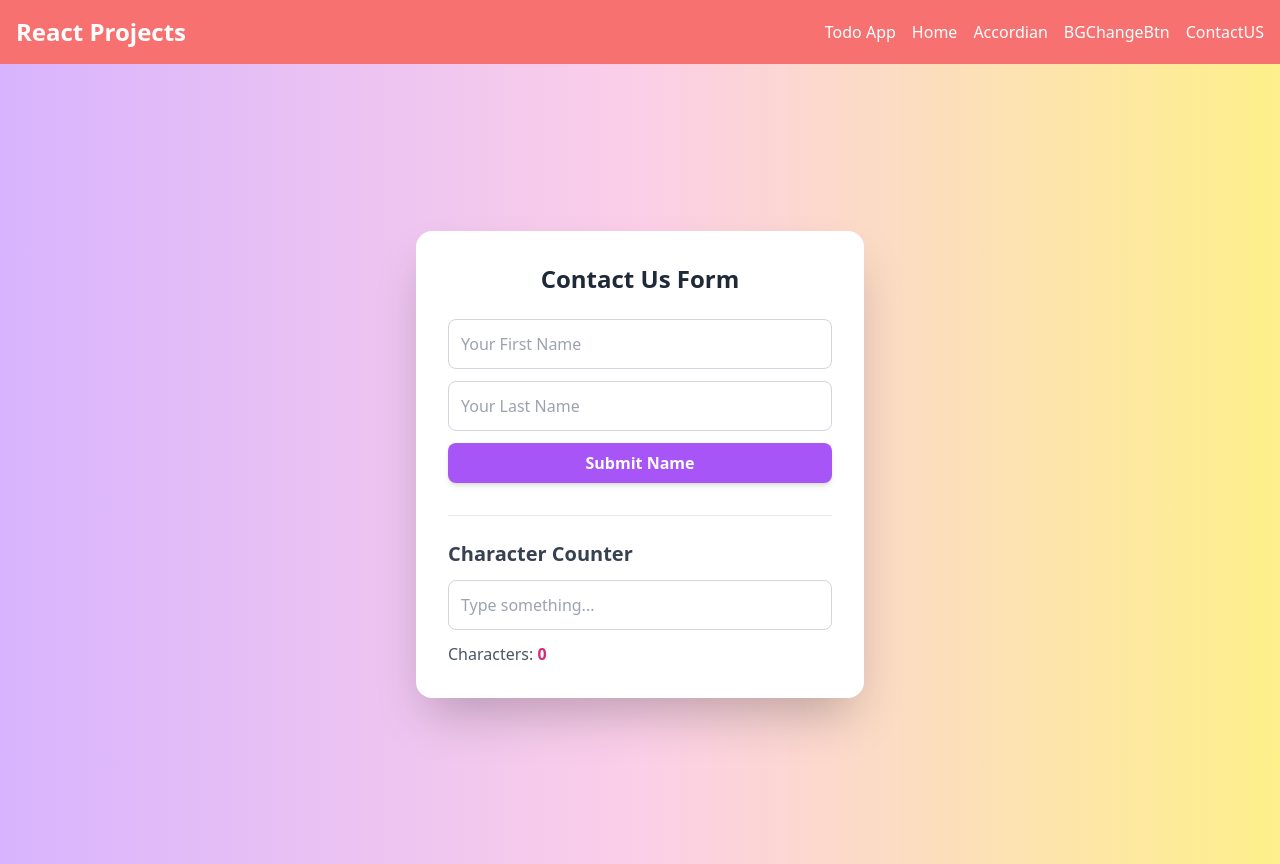
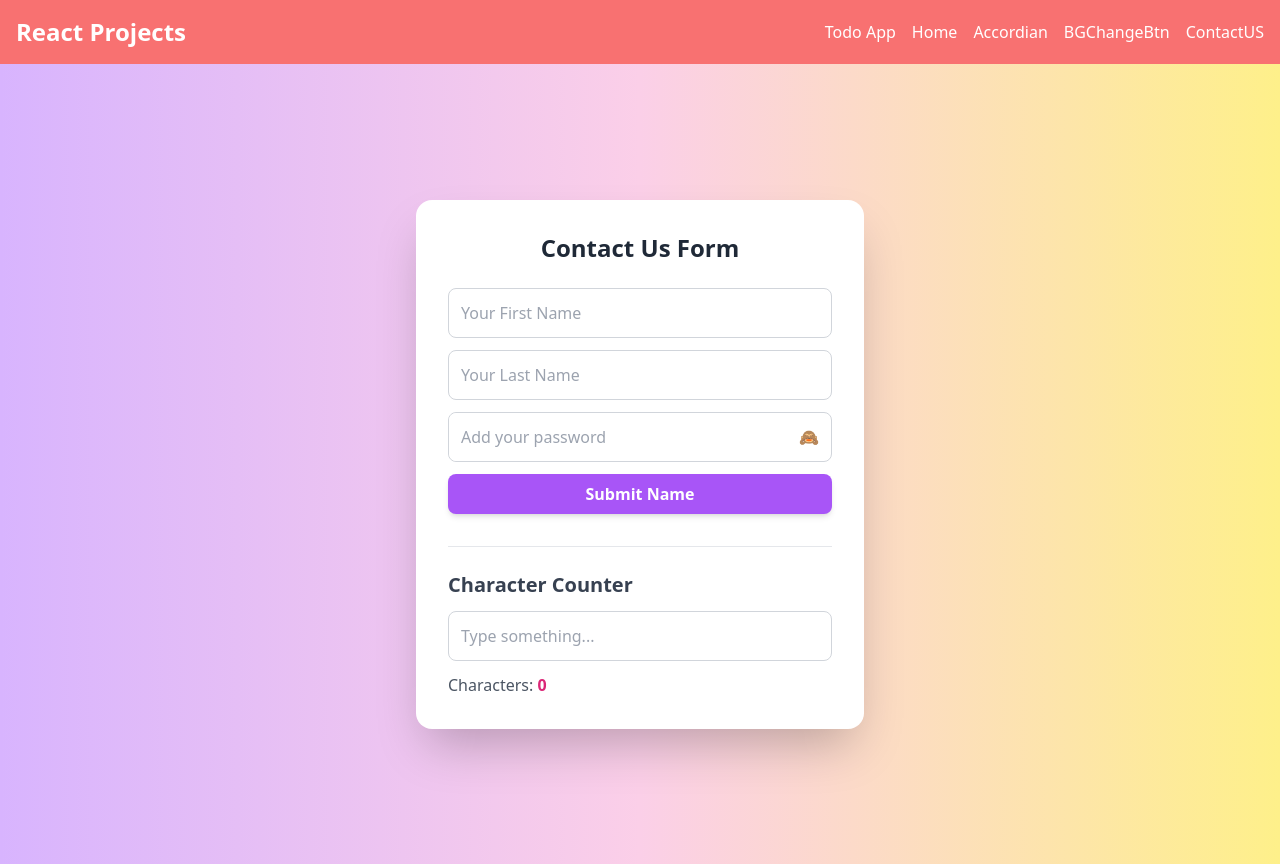
Before and after one commit to yssambare12/30-react-projects, a React (Create React App) app: page /contact in a window 1280 px wide. Built offline with nearby package versions, Linux system fonts and the light colour scheme.

Commit message:
chore:added password hide show feature

```diff
--- a/src/Projects/Contact/ContactForm.js
+++ b/src/Projects/Contact/ContactForm.js
@@ -4,6 +4,8 @@ const Contactform = () => {
   const [firstName, setfirstName] = useState("");
   const [lastName, setlastName] = useState("");
   const [textCount, setTextCount] = useState("");
+
+  const [showPassword, setShowPassword] = useState(false);
 
   const alertmassage = () => {
     if (firstName || lastName) {
@@ -34,6 +36,7 @@ const Contactform = () => {
             placeholder="Your First Name"
             value={firstName}
             onChange={(e) => setfirstName(e.target.value)}
+            autoComplete="on"
           />
           <input
             className="border border-gray-300 rounded-lg p-3 mb-3 focus:outline-none focus:ring-2 focus:ring-purple-400 transition"
@@ -42,6 +45,22 @@ const Contactform = () => {
             value={lastName}
             onChange={(e) => setlastName(e.target.value)}
           />
+          <div className="flex items-center border border-gray-300 rounded-lg mb-3 focus-within:ring-2 focus-within:ring-purple-400 transition">
+            <input
+              className="flex-grow p-3 rounded-l-lg focus:outline-none"
+              type={showPassword ? "text" : "password"}
+              placeholder="Add your password"
+            />
+            <button
+              type="button"
+              onClick={() => setShowPassword(!showPassword)}
+              className="px-3 text-gray-600 hover:text-purple-600 transition cursor-pointer"
+              title={showPassword ? "Hide Password" : "Show Password"}
+            >
+              {showPassword ? "👁️" : "🙈"}
+            </button>
+          </div>
+
           <button
             type="submit"
             className="bg-purple-500 hover:bg-purple-600 text-white font-semibold py-2 px-4 rounded-lg shadow-md transition"
```
